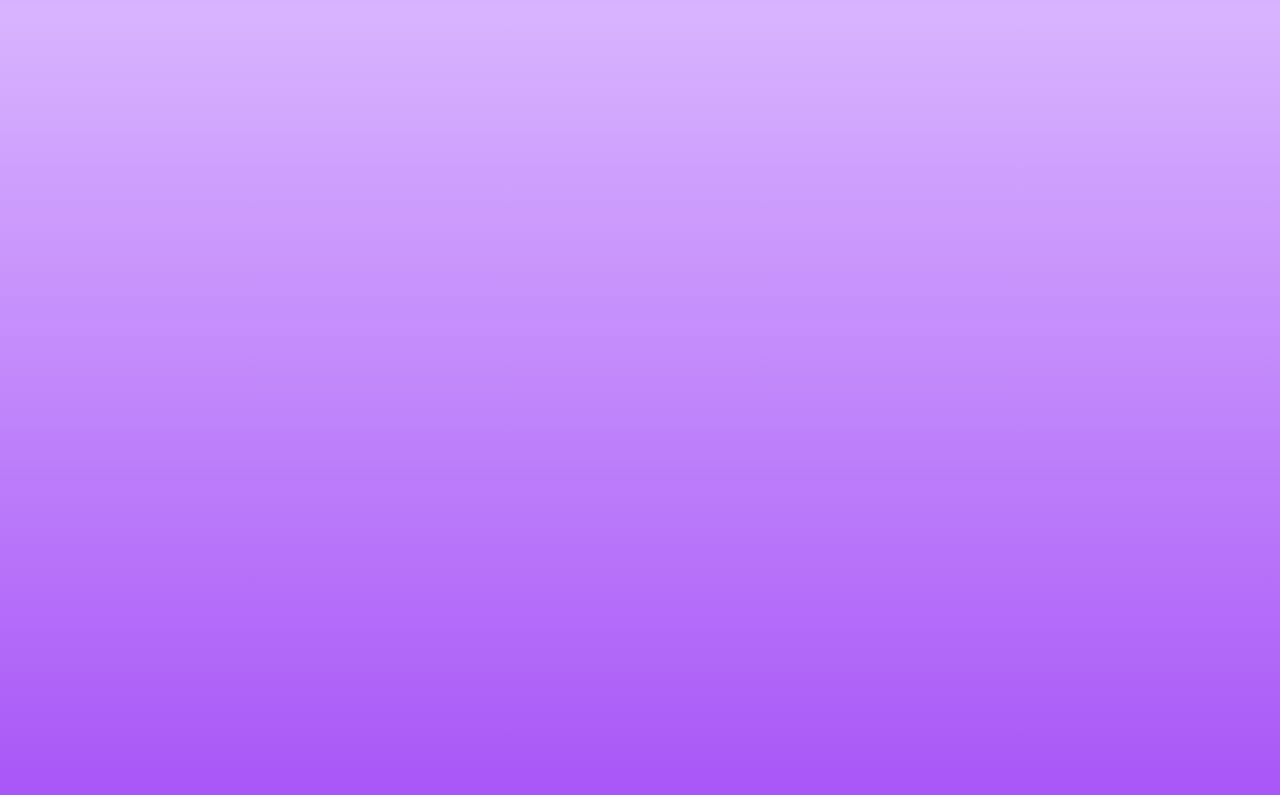
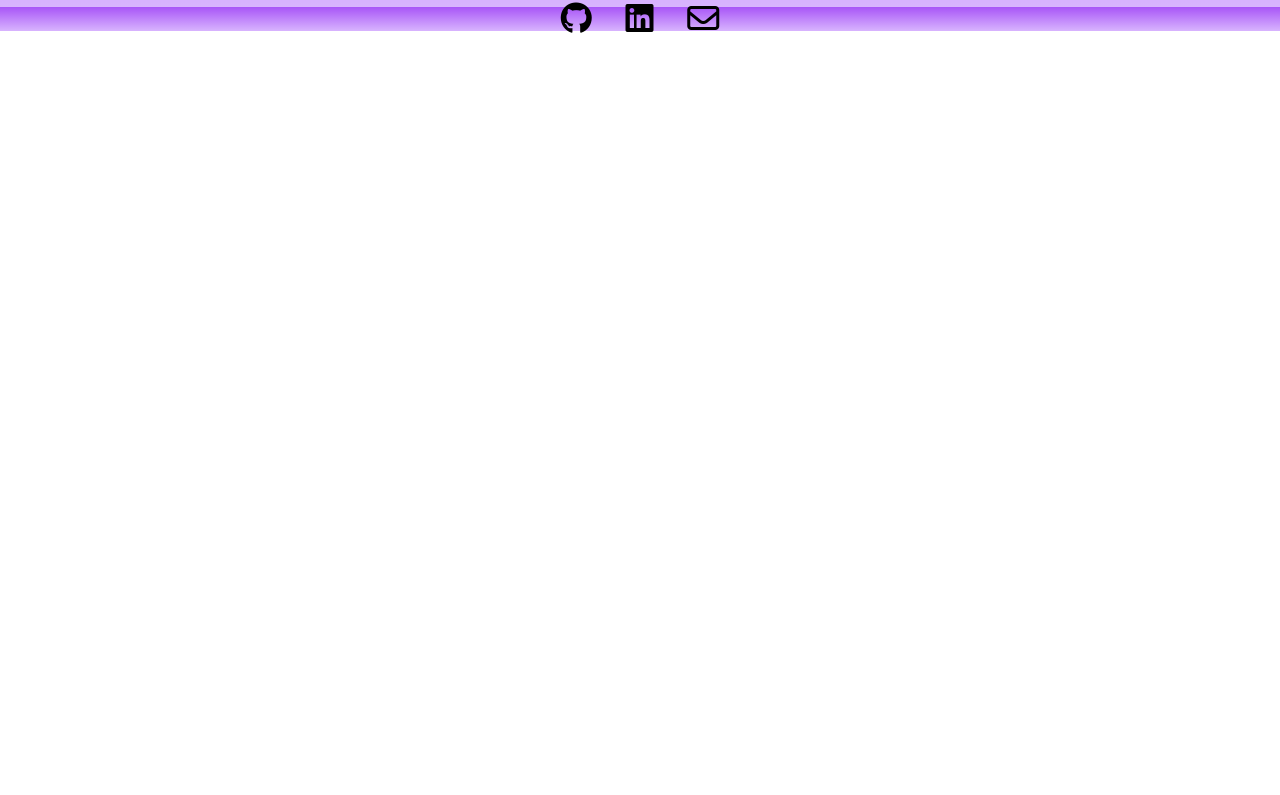
Before and after one commit to IanTaiAhn/bsv, a website: page index.html in a window 1280 px wide. Shown: the part 377-1172 px from the top of the page. After the commit the page ends 800 px from the top, so only its background shows below. Drawn offline with Linux system fonts and the light colour scheme.

Commit message:
I have a weird issue with hover

```diff
--- a/index.html
+++ b/index.html
@@ -6,6 +6,7 @@
     <meta name="viewport" content="width=device-width, initial-scale=1.0">
     <title>BSV</title>
     <link rel="stylesheet" href="css/main.css">
+    <script src="https://kit.fontawesome.com/071390ed0e.js" crossorigin="anonymous"></script></head>
 </head>
 <body class=" font-mono">
     <!-- Navbar -->
@@ -59,11 +60,25 @@
                 Welcome to the Burning Sissy Valley
             </h2>
     </section>
-    <!-- DELETE H-SCREEN! THE DEVIL MAN. JUST WANNA SEE THE SITE IN FULL PRUPLE GLORY -->
-    <section class="h-screen bg-gradient-to-b from-purple-300 to-purple-500">
-        <h2 class="text-bold text-4xl text-center text-white py-6 mx-auto  max-w-sm md:max-w-3xl md:text-7xl">
 
-        </h2>
-</section>
+
+    <!-- Footer -->
+    <footer class=" bg-gradient-to-b from-purple-500 to-purple-300">
+            <!-- Everything contained inside of a div. -->
+            <div class="mx-auto text-center">
+              <!-- first row with logo/community, with links to all the pages -->
+              <div>
+
+              </div>
+              <!-- We have the social media links, and the copyright. -->
+                <div class="mx-auto space-x-6">
+                  <!-- <div class=""> -->
+                  <a href="#" class="hover:text-purple-300"><i class="fa-brands fa-github fa-envelope fa-2xl"></i></a>
+                  <a href="#" class="hover:text-purple-300"><i class="fa-brands fa-linkedin fa-2xl"></i></a>
+                  <a href="#" class="hover:text-purple-300"><i class="fa-regular fa-envelope fa-2xl"></i></a>
+                  <!-- </div> -->
+                </div>
+            </div>
+      </footer>
 </body>
 </html>
```
